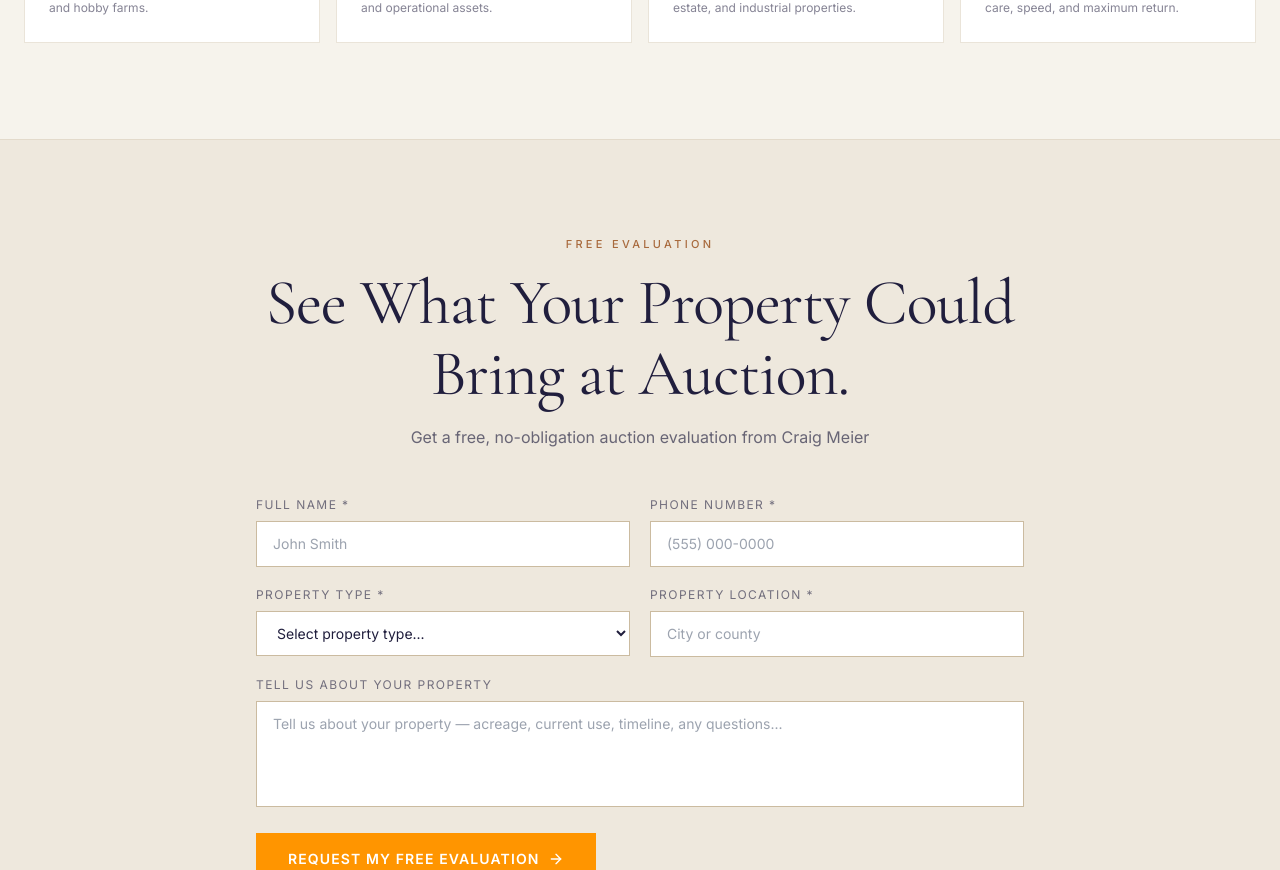
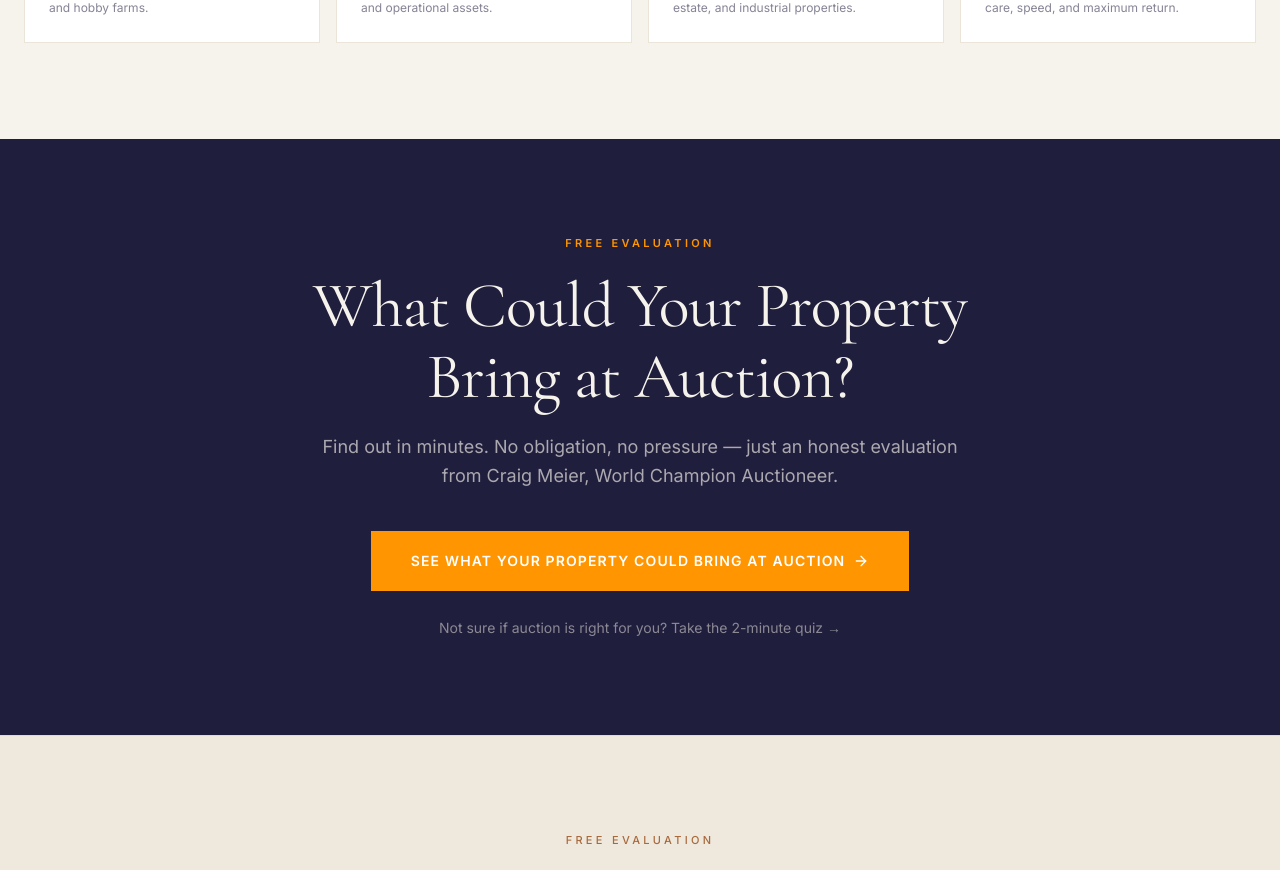
Before and after one commit to nathanlakey/landman, a Next.js app: page / in a window 1280 px wide. Shown: the part 1680-2550 px from the top of the page. Built offline with nearby package versions, Linux system fonts and the light colour scheme.

Commit message:
Add Free Evaluation CTA band to homepage + update sticky mobile CTA

```diff
--- a/src/app/page.tsx
+++ b/src/app/page.tsx
@@ -194,7 +194,38 @@ export default function HomePage() {
         </div>
       </section>
 
-      {/* ── 4. FREE PROPERTY EVALUATION FORM ────────────────────────────── */}
+      {/* ── 4. FREE EVALUATION CTA BAND ──────────────────────────────────── */}
+      <section className="py-24 px-6 bg-shadow">
+        <div className="max-w-3xl mx-auto text-center">
+          <p className="text-sunset text-[11px] tracking-[0.3em] uppercase font-semibold mb-5">
+            Free Evaluation
+          </p>
+          <h2 className="font-serif text-display-lg text-offwhite mb-5 leading-[1.1]">
+            What Could Your Property Bring at Auction?
+          </h2>
+          <p className="text-offwhite/65 text-lg leading-relaxed mb-10 max-w-2xl mx-auto">
+            Find out in minutes. No obligation, no pressure &mdash; just an honest evaluation
+            from Craig Meier, World Champion Auctioneer.
+          </p>
+          <Link
+            href="/sell#evaluation"
+            className="inline-flex items-center justify-center gap-2 bg-sunset text-white font-semibold text-sm tracking-[0.08em] uppercase px-10 py-5 hover:bg-[#e08600] transition-colors duration-200 mb-6"
+          >
+            See What Your Property Could Bring at Auction
+            <ArrowRight className="w-4 h-4" />
+          </Link>
+          <div>
+            <Link
+              href="/quiz"
+              className="text-offwhite/50 text-sm hover:text-sunset transition-colors"
+            >
+              Not sure if auction is right for you? Take the 2-minute quiz &rarr;
+            </Link>
+          </div>
+        </div>
+      </section>
+
+      {/* ── 5. FREE PROPERTY EVALUATION FORM ────────────────────────────── */}
       <section id="evaluation" className="py-24 px-6 bg-sand/20 border-t border-sand/30">
         <div className="max-w-3xl mx-auto">
           <div className="text-center mb-12">
@@ -483,10 +514,10 @@ export default function HomePage() {
           Ready to sell your land?
         </p>
         <Link
-          href="#evaluation"
+          href="/sell#evaluation"
           className="inline-flex items-center gap-1.5 bg-sunset text-white text-xs font-semibold tracking-[0.08em] uppercase px-4 py-2.5 hover:bg-[#e08600] transition-colors whitespace-nowrap"
         >
-          Get Free Evaluation
+          See What Your Property Could Bring
           <ArrowRight className="w-3.5 h-3.5" />
         </Link>
       </div>
```
